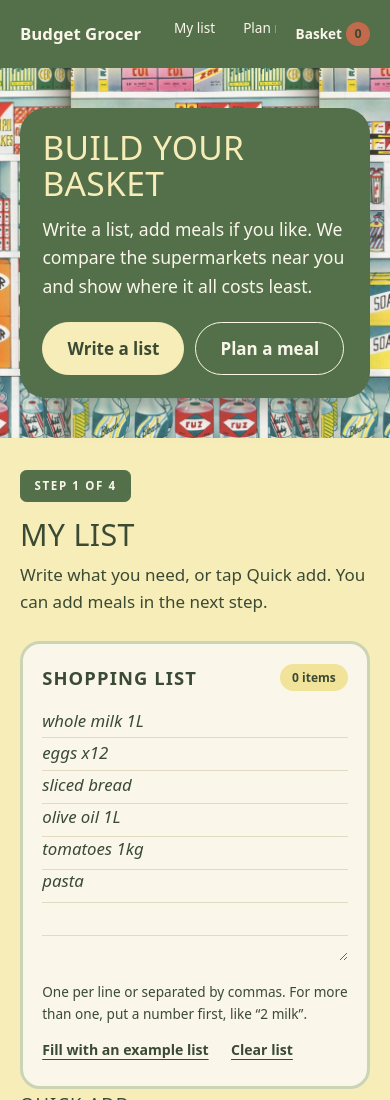
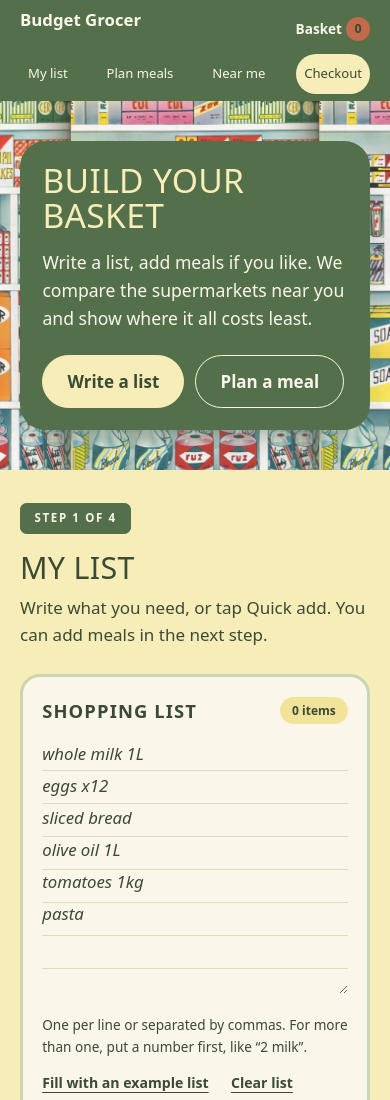
Before and after one commit to Saralunahabr/Budget-Grocer, a plain HTML site: page index.html in a window 390 px wide. Shown: the top 1100 px of the page. Drawn offline with Linux system fonts and the light colour scheme; a web font is replaced by a local one.

Commit message:
Show all four steps in the phone navigation instead of hiding them in a scroll
Co-Authored-By: Claude Sonnet 5.5 <noreply@anthropic.com>
Claude-Session: https://claude.ai/code/session_01Bj6YWr1bBBdvdeArNupmiZ

```diff
--- a/styles.css
+++ b/styles.css
@@ -657,3 +657,13 @@ body { background: #F7EDB9; }
 @media (max-width: 720px) {
   .rail a { min-height: 44px; display: inline-flex; align-items: center; }
 }
+
+/* phones: show all four steps on a second row instead of hiding them in a scroll */
+@media (max-width: 720px) {
+  html { scroll-padding-top: 6.5rem; }
+  .rail { flex-wrap: wrap; justify-content: space-between; row-gap: .15rem; padding-block: .45rem; }
+  .rail .brand { display: block !important; order: 1; }
+  .rail .basket { order: 2; }
+  .rail ol { order: 3; flex: 1 1 100%; margin-inline: 0; justify-content: space-between; overflow: visible; }
+  .rail ol a { padding: .3rem .5rem; font-size: .82rem; min-height: 40px; display: inline-flex; align-items: center; }
+}
```
